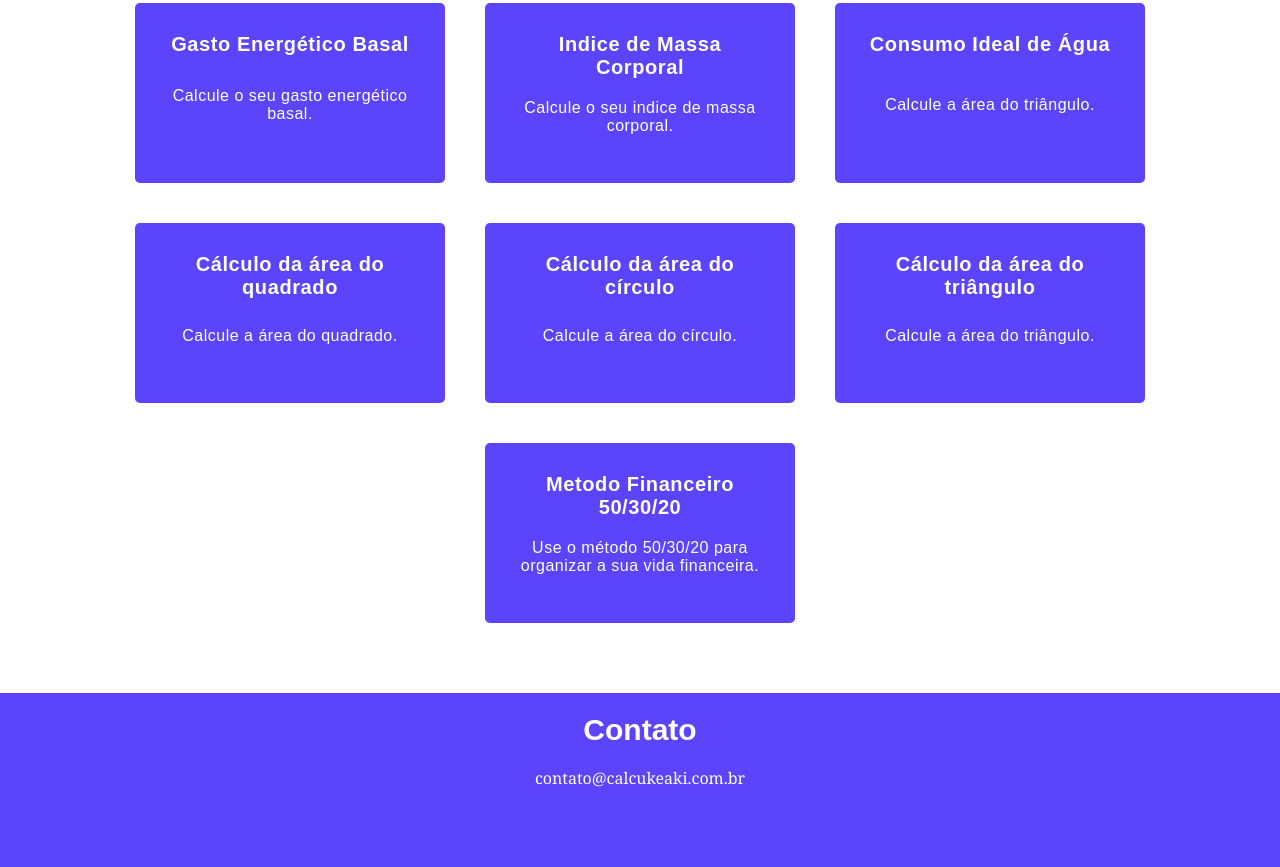
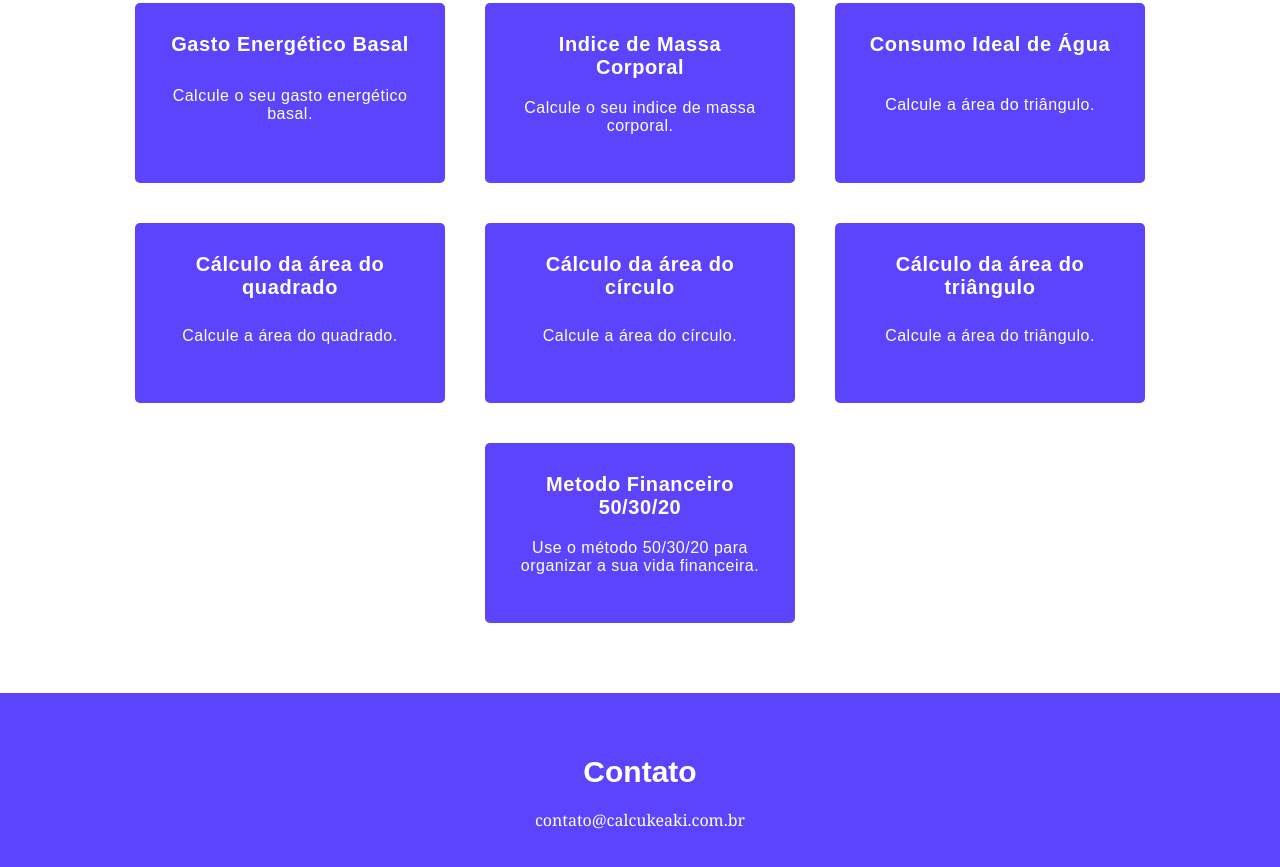
Before and after one commit to BruceDS07/Calculadoras, a plain HTML site: page index.html in a window 1280 px wide. Shown: the part 635-1502 px from the top of the page. Drawn offline with Linux system fonts and the light colour scheme; a web font is replaced by a local one.

Commit message:
Alteração no footer - display flex

```diff
--- a/css/style.css
+++ b/css/style.css
@@ -1,6 +1,7 @@
 @import url('https://fonts.googleapis.com/css2?family=Francois+One&display=swap');
 
-*, body {
+*,
+body {
   margin: 0px;
   padding: 0px;
 }
@@ -21,6 +22,10 @@ footer {
   background-color: #5B44FB;
   height: 200px;
   width: 100%;
+  display: flex;
+  flex-direction: column;
+  justify-content: center;
+  align-items: center;
 }
 
 h4 {
```
